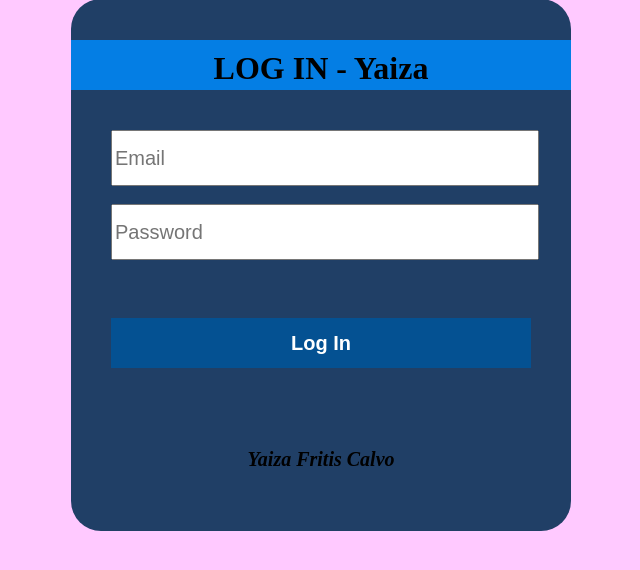
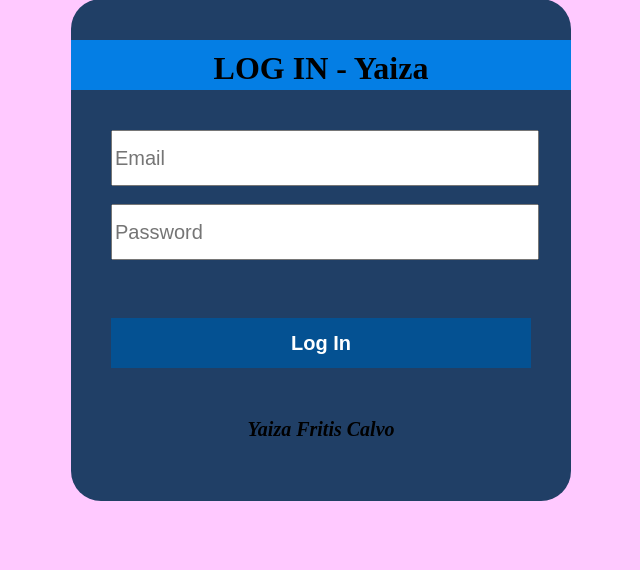
Before and after one commit to YaizaFC/proyectoDados, a PHP site: page / in a window 1280 px wide. Shown: the part 91-661 px from the top of the page, without its empty margins (319-959 px from the left). Run offline with PHP 8.4, Linux system fonts and the light colour scheme.

Commit message:
commit margin input

```diff
--- a/index.php
+++ b/index.php
@@ -40,8 +40,8 @@ if (isset($_REQUEST['btnLogIn'])){
 
             <input type="password" id="pass" maxlength="15" name="pass" value=""placeholder="Password"><br><br>
 
-            <input id="btnLogIn" name="btnLogIn" type="submit" value="Log In">
-            <p style="margin-top: 30px" id="nombre">Yaiza Fritis Calvo</p>
+            <input  style="margin-bottom: 30px" id="btnLogIn" name="btnLogIn" type="submit" value="Log In">
+            <p id="nombre">Yaiza Fritis Calvo</p>
         </main>
     </div>
 </body>
```
